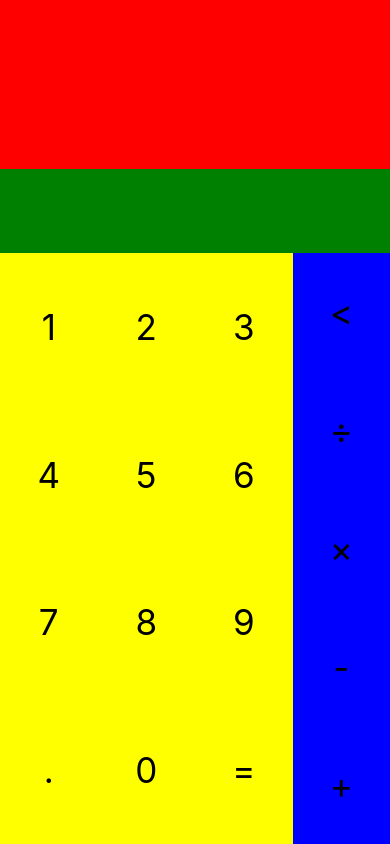
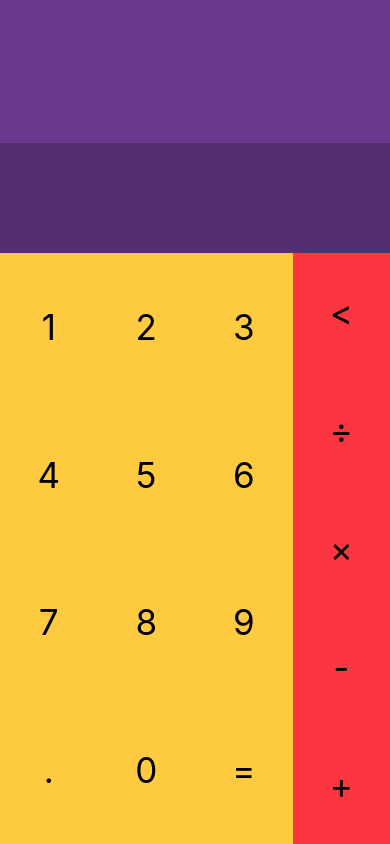
Before and after one commit to paramsiddharth/calculator-react-native, a React Native app: screen / in a window 390 px wide. Built offline with nearby package versions, Linux system fonts and the light colour scheme.

Commit message:
Improve colour-scheme

```diff
--- a/App.js
+++ b/App.js
@@ -197,28 +197,28 @@ const styles = StyleSheet.create({
     fontSize: 35
   },
   result: {
-    flex: 2,
+    flex: 1.7,
     display: 'flex',
     flexDirection: 'column',
     justifyContent: 'center',
     alignItems: 'flex-end',
-    backgroundColor: 'red'
+    backgroundColor: '#6b3a8f'
   },
   resultText: {
-    fontSize: 30,
+    fontSize: 58,
     color: 'white',
     paddingRight: 6,
     fontFamily: 'monospace'
   },
   calculation: {
-    flex: 1,
+    flex: 1.3,
     flexDirection: 'column',
     justifyContent: 'center',
     alignItems: 'flex-end',
-    backgroundColor: 'green'
+    backgroundColor: '#542e71'
   },
   calculationText: {
-    fontSize: 24,
+    fontSize: 38,
     color: 'white',
     paddingRight: 6
   },
@@ -226,7 +226,7 @@ const styles = StyleSheet.create({
     flex: 7,
     flexDirection: 'row',
     display: 'flex',
-    backgroundColor: 'yellow'
+    backgroundColor: '#fdca40'
   },
   numbers: {
     flex: 3,
@@ -236,7 +236,7 @@ const styles = StyleSheet.create({
   operations: {
     flex: 1,
     display: 'flex',
-    backgroundColor: 'blue',
+    backgroundColor: '#fb3640',
     flexDirection: 'column',
     alignItems: 'stretch'
   }
```
